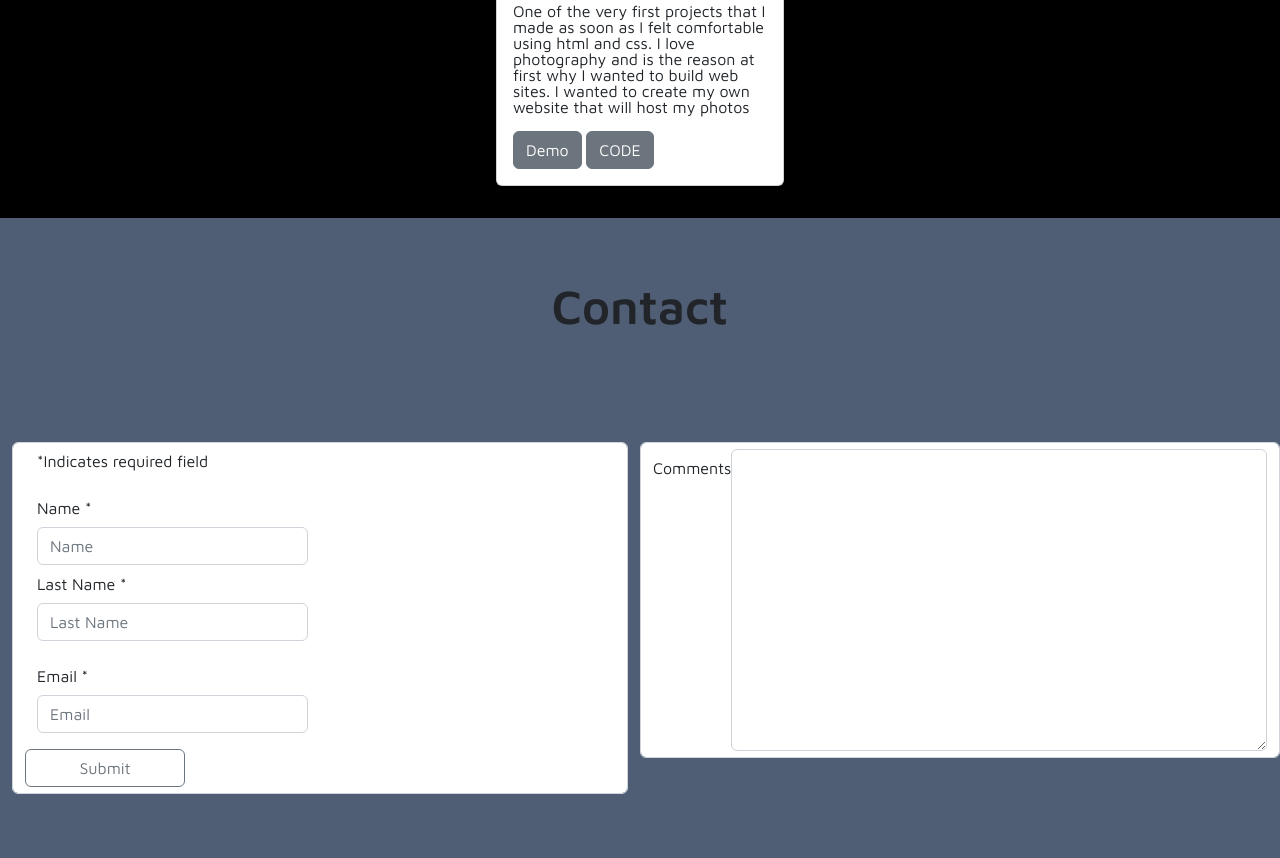
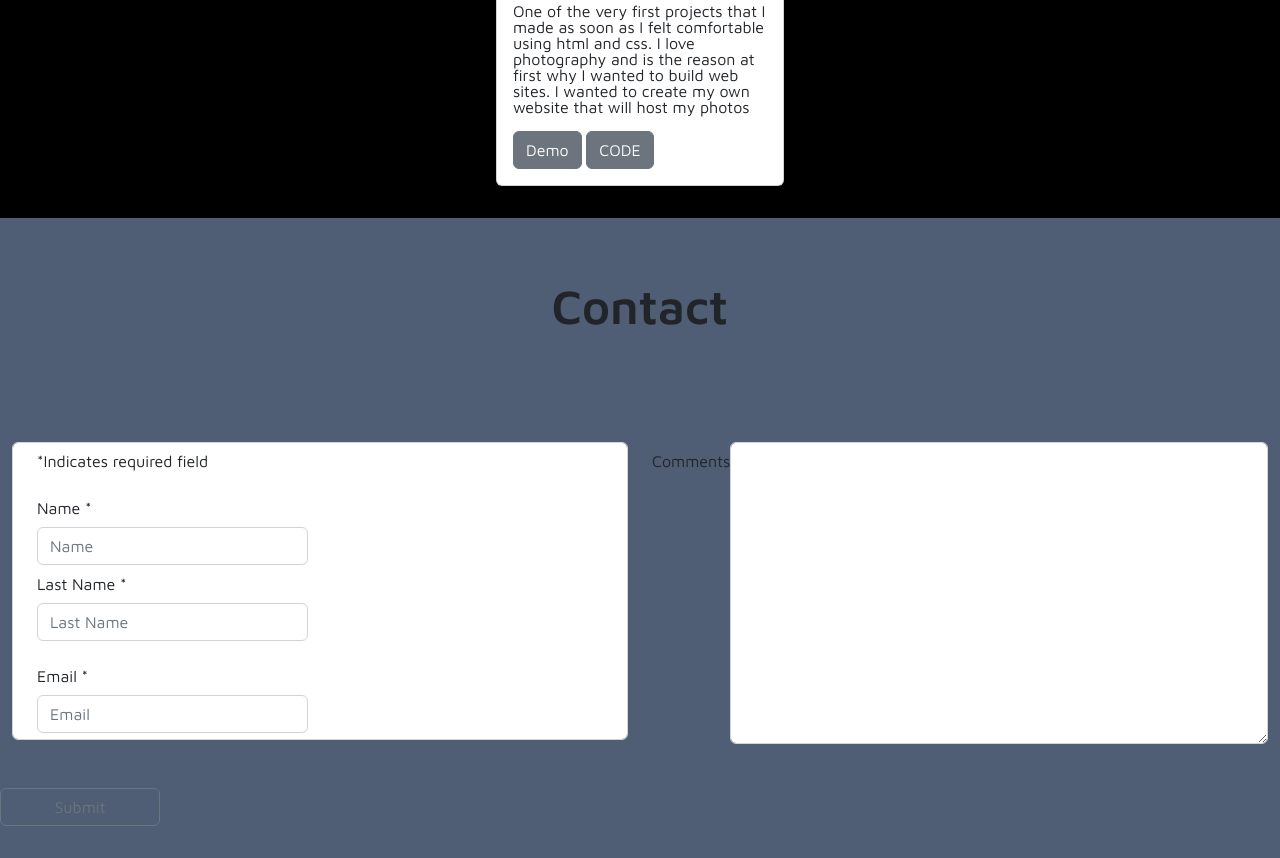
Before and after one commit to chubibobibo/portfolio, a plain HTML site: page index.html in a window 1280 px wide. Shown: the part 2720-3578 px from the top of the page. Drawn offline with nearby package versions, Linux system fonts and the light colour scheme.

Commit message:
minor commits

```diff
--- a/index.html
+++ b/index.html
@@ -222,30 +222,25 @@
                                 <input type="email" id="email" name="email" placeholder="Email" class="form-control"
                                     required>
                             </div>
-                            <button class="btn btn-outline-secondary mt-3 btnsub">Submit</button>
                         </div>
                     </div>
                     <div class="col-md-6">
                         <!-- This is textarea -->
                         <div class="row">
-                            <div class="col form-control form2">
+                            <div class="col form2">
                                 <label for="comment" class="col-form-label">Comments</label>
                                 <textarea name="comment" id="comment" cols="3" rows="12" class="form-control"
                                     required></textarea>
                             </div>
                         </div>
                     </div>
-
+                    <button class="btn btn-outline-secondary mt-3 btnsub">Submit</button>
                 </div>
             </form>
         </div>
 
         </div>
     </section>
-
-
-
-
     <script src=" https://cdn.jsdelivr.net/npm/bootstrap@5.2.0-beta1/dist/js/bootstrap.bundle.min.js"
         integrity="sha384-pprn3073KE6tl6bjs2QrFaJGz5/SUsLqktiwsUTF55Jfv3qYSDhgCecCxMW52nD2" crossorigin="anonymous">
         </script>
```
